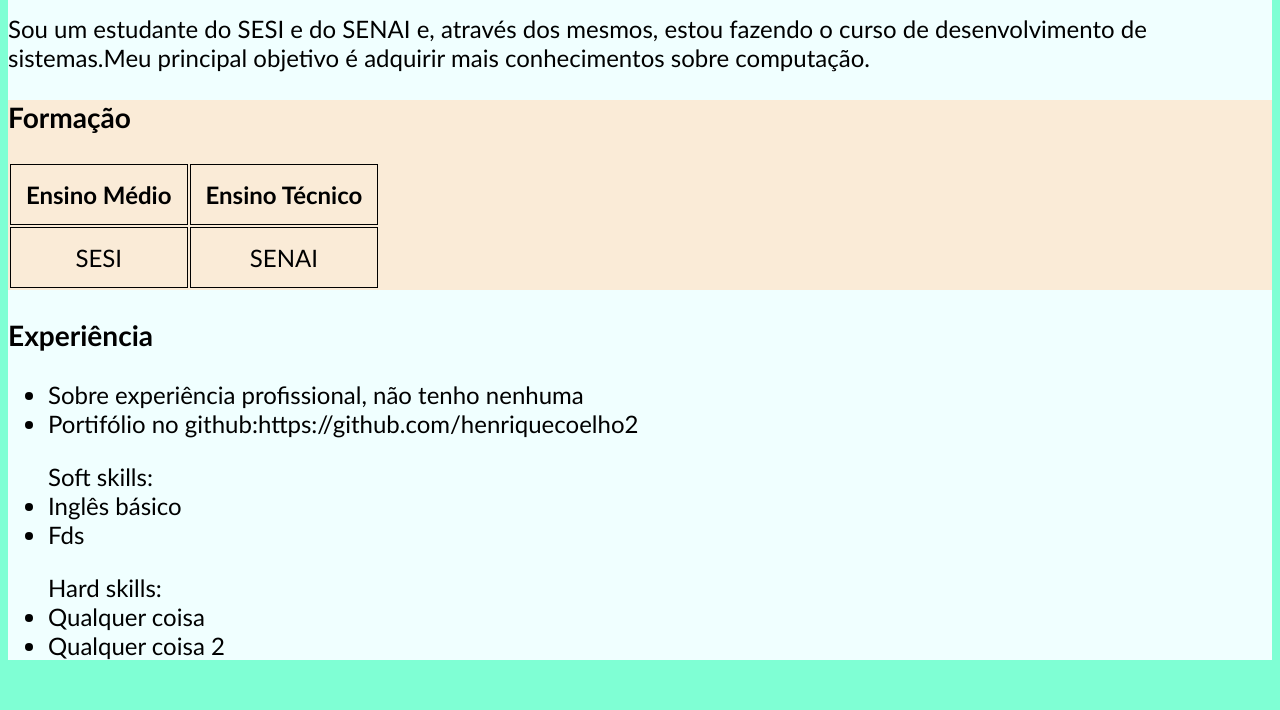
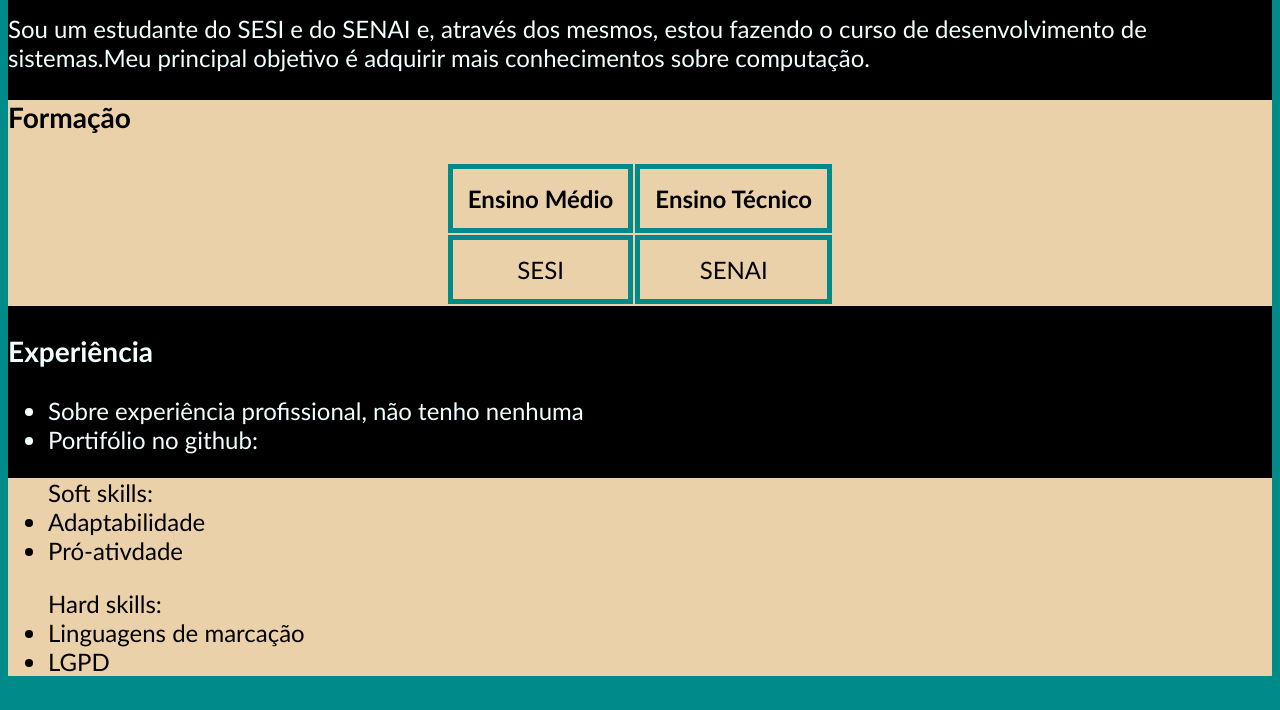
Before and after one commit to henriquecoelho2/Curriculo, a plain HTML site: page index.html in a window 1280 px wide. Shown: the part 90-800 px from the top of the page. Drawn offline with Linux system fonts and the light colour scheme.

Commit message:
Corrigi as cores e centralizei a tabela.

```diff
--- a/index.html
+++ b/index.html
@@ -6,23 +6,40 @@
         body {
             font-family:'Trebuchet MS', 'Lucida Sans Unicode', 'Lucida Grande', 'Lucida Sans', Arial, sans-serif;
             font-size: 150%;
-            background-color: aquamarine;
+            background-color: darkcyan;
         }
         .conteiner {
-            background-color: azure;
+            background-color: black;
+            color: azure;
         }
         .formation {
-            background-color: antiquewhite;
+            background-color:rgb(235, 209, 170);
+            color: black;
         }
         th, td {
             padding: 15px;
-            border: 1px solid black;
+            border: 5px solid darkcyan;
         }
         th{
             text-align: center;
         }
         table{
             text-align: center;
+            margin:auto
+        }
+        .experience{
+            background-color: black;
+        }
+        .skills{
+            background-color: rgb(235, 209, 170);
+            color:black
+        }
+        a:link{
+            text-decoration: none;
+            color:azure
+        }
+        a:visited{
+            color: azure;
         }
     </style>
     </head>
@@ -49,17 +66,17 @@
                 <h3>Experiência</h3>
                 <Ul>
                     <li>Sobre experiência profissional, não tenho nenhuma</li>
-                    <li>Portifólio no github:https://github.com/henriquecoelho2</li>
+                    <li><a href="https://github.com/henriquecoelho2">Portifólio no github:</a></li>
                 </Ul>
             </section>
             <section class="skills">
                 <ul class="skills-list">Soft skills:
-                    <li class="skill">Inglês básico</li>
-                    <li class="skill>>">Fds</li>
+                    <li class="skill">Adaptabilidade</li>
+                    <li class="skill>>">Pró-ativdade</li>
                 </ul>
                 <ul class="skills-list"> Hard skills:
-                    <li class="skill">Qualquer coisa</li>
-                    <li class="skill">Qualquer coisa 2</li>
+                    <li class="skill">Linguagens de marcação</li>
+                    <li class="skill">LGPD</li>
                 </ul>
             </section>
         </div>
```
